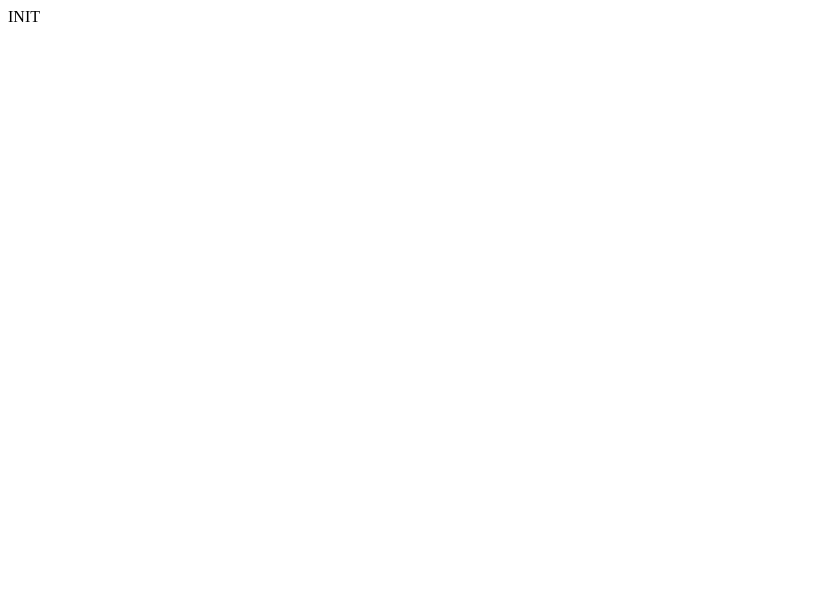
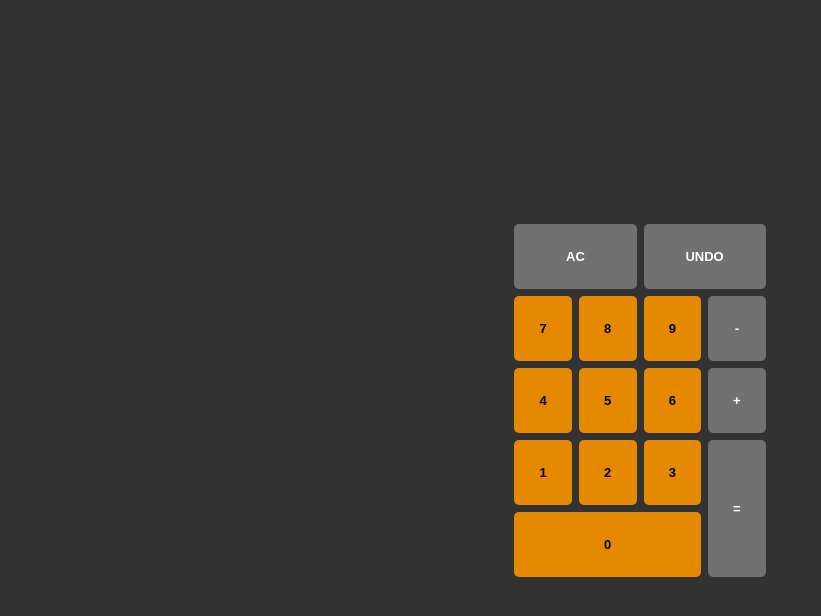
Before and after one commit to vahidGhadiri/Calculator---TS, a React (Create React App) app: page / in a window 1280 px wide. Shown: the top 616 px of the page, without its empty margins (0-821 px from the left). Built offline with nearby package versions, Linux system fonts and the light colour scheme.

Commit message:
[Feature] - Implementing UI

```diff
--- a/package.json
+++ b/package.json
@@ -13,6 +13,8 @@
     "react": "^17.0.2",
     "react-dom": "^17.0.2",
     "react-scripts": "4.0.3",
+    "sass": "^1.38.1",
+    "styled-components": "^5.3.1",
     "typescript": "^4.3.5",
     "web-vitals": "^1.1.2"
   },
--- /dev/null
+++ b/src/App.scss
@@ -0,0 +1,16 @@
+* {
+  box-sizing: border-box;
+  margin: 0;
+  padding: 0;
+}
+
+html {
+  font-size: 62.5%;
+  font-family: Avenir ;
+}
+
+.app {
+  display: flex;
+  flex-direction: column;
+  height: 100vh;
+}
--- a/src/App.tsx
+++ b/src/App.tsx
@@ -1,9 +1,12 @@
 import React from "react"
+import {Calculator} from "./components/Calculator.page";
+import "./App.scss"
+
 
 const App: React.FC = () => {
     return (
-        <div>
-            INIT
+        <div className="app">
+            <Calculator/>
         </div>
     )
 }
--- /dev/null
+++ b/src/components/Calculator.module.scss
@@ -0,0 +1,15 @@
+.container {
+  background: #323232;
+  color: white;
+  flex: 1;
+  display: flex;
+  justify-content: center;
+  align-items: center;
+}
+
+.grid {
+  display: grid;
+  grid-template-columns: repeat(4, 1fr);
+  grid-template-rows: repeat(5, 1fr);
+  grid-gap: 7px;
+}
--- /dev/null
+++ b/src/components/Calculator.page.tsx
@@ -0,0 +1,29 @@
+import React from "react"
+import style from "./Calculator.module.scss"
+
+import {Button} from "./button/Button.component";
+import {ButtonType} from "../config/types";
+
+export const Calculator: React.FC = () => {
+    return (
+        <div className={style.container}>
+            <div className={style.grid}>
+                <Button label="AC" position={[0, 0]} width={2}/>
+                <Button label="UNDO" position={[2, 0]} width={2}/>
+                <Button label="-" position={[3, 1]}/>
+                <Button label="+" position={[3, 2]}/>
+                <Button label="=" position={[3, 3]} height={2}/>
+                <Button type={ButtonType.Numeric} label="9 " position={[2, 1]}/>
+                <Button type={ButtonType.Numeric} label="8" position={[1, 1]}/>
+                <Button type={ButtonType.Numeric} label="7" position={[0, 1]}/>
+                <Button type={ButtonType.Numeric} label="6" position={[2, 2]}/>
+                <Button type={ButtonType.Numeric} label="5" position={[1, 2]}/>
+                <Button type={ButtonType.Numeric} label="4" position={[0, 2]}/>
+                <Button type={ButtonType.Numeric} label="3" position={[2, 3]}/>
+                <Button type={ButtonType.Numeric} label="2" position={[1, 3]}/>
+                <Button type={ButtonType.Numeric} label="1" position={[0, 3]}/>
+                <Button type={ButtonType.Numeric} label="0" position={[0, 4]} width={3}/>
+            </div>
+        </div>
+    )
+}
--- /dev/null
+++ b/src/components/button/Button.component.tsx
@@ -0,0 +1,42 @@
+import React from "react"
+import style from "./Button.module.scss"
+
+import {ButtonType} from "../../config/types"
+
+interface Props {
+    type?: ButtonType
+    label: string
+    position?: [x: number, y: number]
+    width?: number
+    height?: number
+}
+
+
+export const Button: React.FC<Props> = (
+    {
+        height,
+        label,
+        position,
+        width,
+        type = ButtonType.Operative
+    }
+) => {
+
+    const styles: React.CSSProperties = {}
+    if (position) {
+        styles.gridColumnStart = position[0] + 1
+        styles.gridRowStart = position[1] + 1
+    }
+    if (width) styles.gridColumnEnd = `span ${width}`
+    if (height) styles.gridRowStart = `span ${height}`
+    if (type === ButtonType.Numeric) {
+        styles.backgroundColor = "#e48900"
+        styles.color = "#000"
+    }
+
+    return <button
+        className={`${type === ButtonType.Numeric && style.numericBtn} ${style.button}`}
+        style={styles}>
+        {label}
+    </button>
+}
--- /dev/null
+++ b/src/components/button/Button.module.scss
@@ -0,0 +1,27 @@
+
+.button {
+  cursor: pointer;
+  display: flex;
+  justify-content: center;
+  align-items: center;
+  border-radius: 5px;
+  padding: 25px;
+  background: #727171;
+  font-size: 13px;
+  border: none;
+  user-select: none;
+  font-weight: bold;
+  color: #fff;
+
+  &:active {
+    background: #5b5b5b;
+  }
+}
+
+.numericBtn {
+  background: #e48900 !important;
+
+  &:active{
+    background: #b06b00 !important;
+  }
+}
--- /dev/null
+++ b/src/config/types.ts
@@ -0,0 +1,4 @@
+export enum ButtonType {
+    Numeric,
+    Operative
+}
--- /dev/null
+++ b/src/react-app-env.d.ts
@@ -0,0 +1 @@
+/// <reference types="react-scripts" />
```
Also changed, not shown: 1 other file (tests, documents, lock files or other folders).
